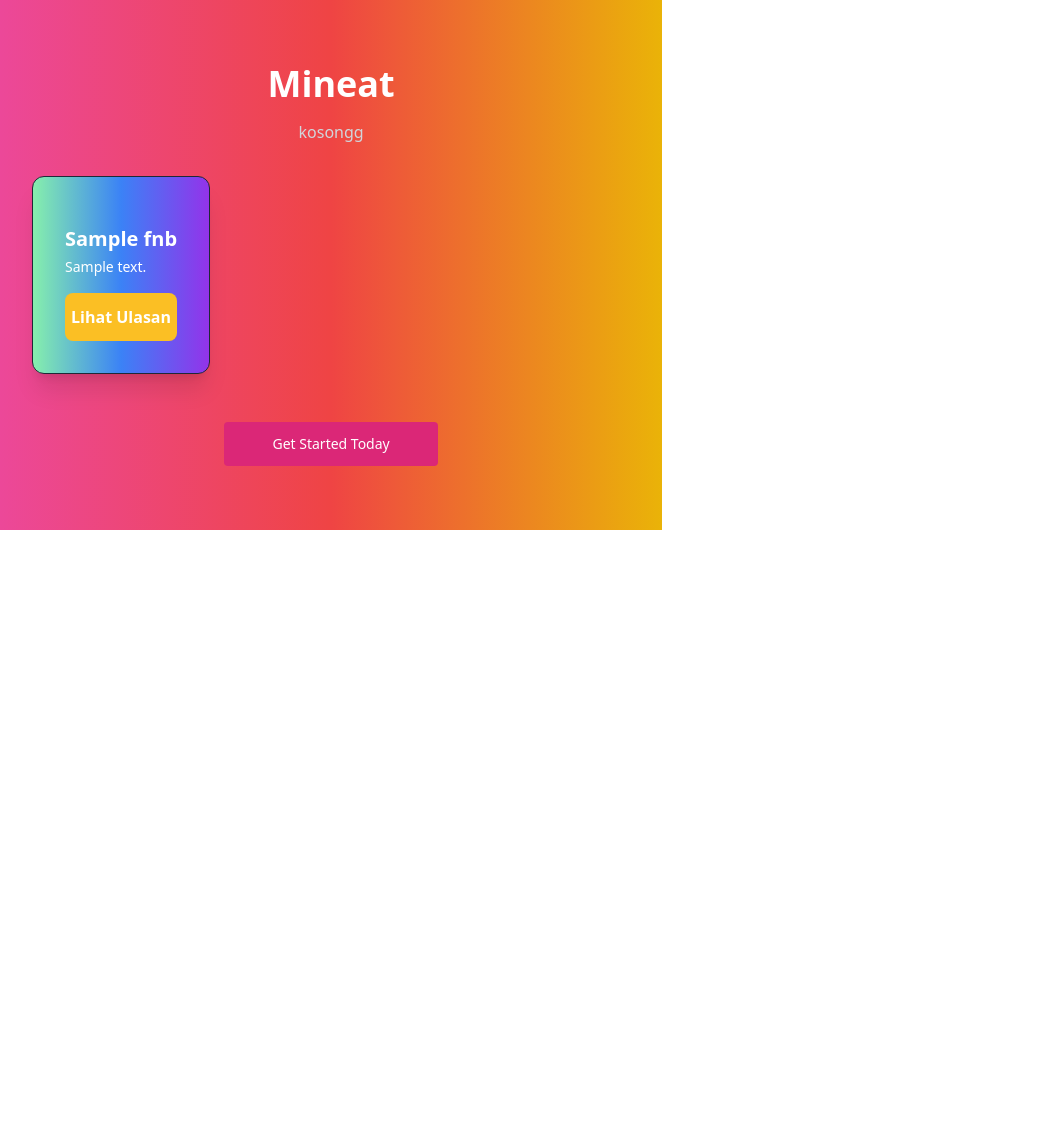
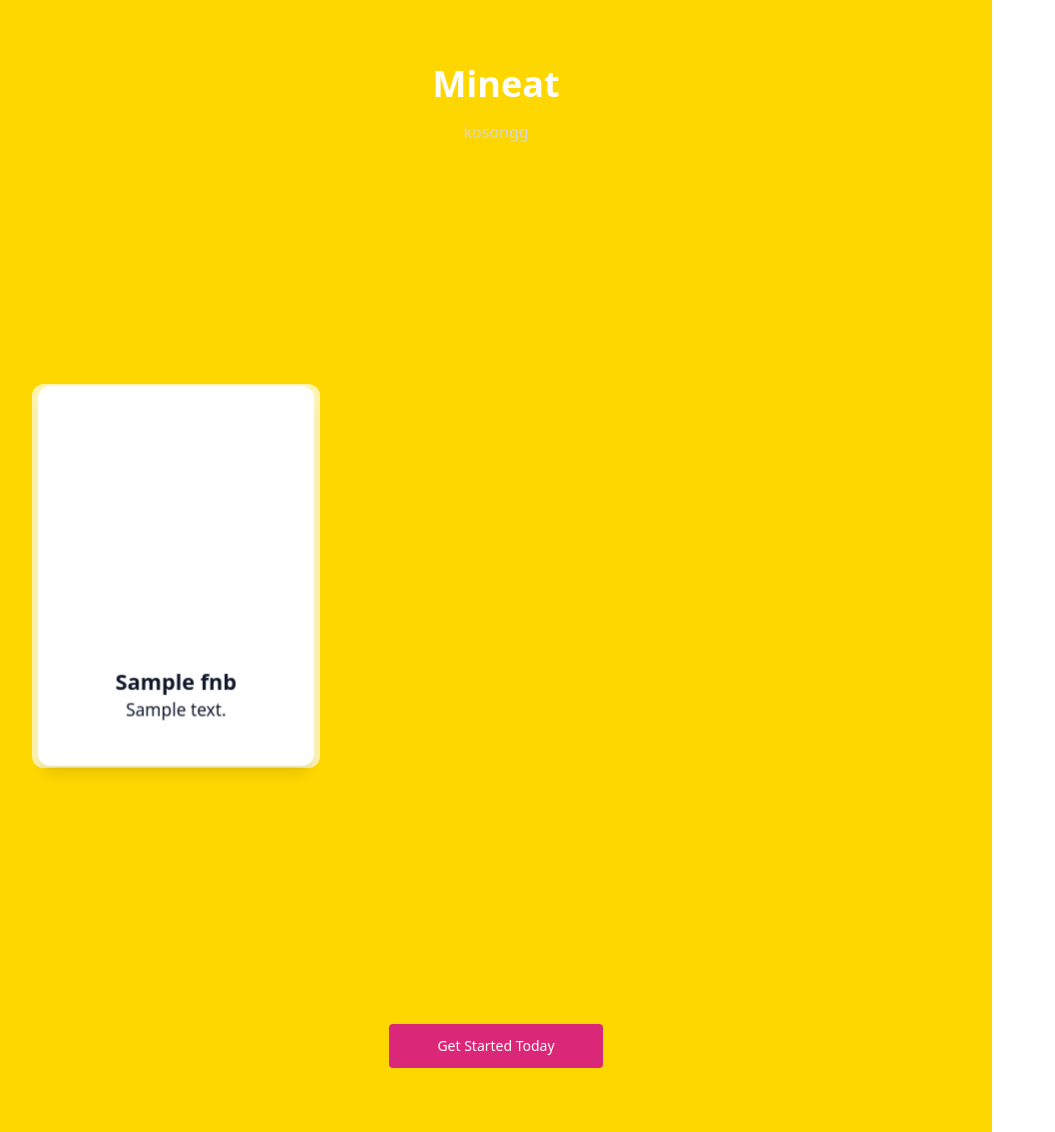
Before and after one commit to C04-PBP/mineat, a Django app: template fnb/templates/fnb_kosong.html in a window 1280 px wide. Shown: the whole page, without its empty margins (0-1055 px from the left). Before the commit the page ends 530 px from the top, so only its background shows below. Run offline with Django 5.2, Linux system fonts and the light colour scheme; the template is opened without the code that fills it: values that come from a table or form of the project are taken from there, others are empty; tables that the repository leaves empty hold one stand-in row (values such as "Sample post"); some libraries are stand-ins or nearby versions.

Commit message:
3d food card

```diff
--- /dev/null
+++ b/fnb/templates/fnb_card.html
@@ -0,0 +1,58 @@
+{% extends 'base.html' %}
+
+{% block meta %}
+    <title>Tilt Card Example</title>
+    <style>
+        .tilt-card-container {
+            perspective: 1000px;
+        }
+        .tilt-card {
+            transform-style: preserve-3d;
+            transition: transform 0.3s ease-out;
+        }
+    </style>
+{% endblock meta %}
+
+{% block content %}
+    <div class="text-slate-900 h-screen grid place-content-center">
+        <!-- bg-gradient-to-br from-indigo-500 to-violet-500 ditaro sebelum text -->
+        <div class="tilt-card-container">
+            <div class="tilt-card relative h-96 w-72 rounded-xl bg-gradient-to-br from-[#FFF3B0] to-[#FFF3B0]">
+                <!-- <svg xmlns="http://www.w3.org/2000/svg" class="mx-auto text-4xl" fill="none" viewBox="0 0 24 24" stroke="currentColor">
+                    <path stroke-linecap="round" stroke-linejoin="round" stroke-width="2" d="M10 6h4M10 12h4m-6 6h8m2 4H6a2 2 0 01-2-2V6a2 2 0 012-2h8l6 6v12a2 2 0 01-2 2z" />
+                </svg> -->
+                <div class="absolute inset-4 grid place-content-center rounded-xl bg-white shadow-lg" style="transform: translateZ(75px);">
+                    <div class="absolute bottom-10 w-full">
+                        <p class="text-center text-xl font-bold" style="transform: translateZ(50px);">{{ fnb.name }}</p>
+                        <p class="text-center text-l" style="transform: translateZ(50px);">{{ fnb.description }}</p>
+                    </div>
+                </div>
+            </div>
+        </div>
+    </div>
+
+    <script>
+        // Vanilla JS for handling mousemove for the tilt effect
+        const tiltCard = document.querySelector('.tilt-card');
+        const ROTATION_RANGE = 32.5;
+        const HALF_ROTATION_RANGE = 32.5 / 2;
+
+        tiltCard.addEventListener('mousemove', (e) => {
+            const rect = tiltCard.getBoundingClientRect();
+            const width = rect.width;
+            const height = rect.height;
+
+            const mouseX = (e.clientX - rect.left) * ROTATION_RANGE;
+            const mouseY = (e.clientY - rect.top) * ROTATION_RANGE;
+
+            const rX = (mouseY / height - HALF_ROTATION_RANGE) * -1;
+            const rY = mouseX / width - HALF_ROTATION_RANGE;
+
+            tiltCard.style.transform = `rotateX(${rX}deg) rotateY(${rY}deg)`;
+        });
+
+        tiltCard.addEventListener('mouseleave', () => {
+            tiltCard.style.transform = 'rotateX(0deg) rotateY(0deg)';
+        });
+    </script>
+{% endblock content %}
--- a/fnb/templates/fnb_kosong.html
+++ b/fnb/templates/fnb_kosong.html
@@ -7,7 +7,7 @@
 
 <div class="flex flex-row gap-4">
 
-  <section class="bg-gradient-to-r from-pink-500 via-red-500 to-yellow-500 text-white">
+  <section class="bg-[#FFD700] text-white">
       <div class="mx-auto max-w-screen-xl px-4 py-8 sm:px-6 sm:py-12 lg:px-8 lg:py-16">
         <div class="mx-auto max-w-lg text-center">
           <h2 class="text-3xl font-bold sm:text-4xl">Mineat</h2>
@@ -20,28 +20,20 @@
         <!-- Mulai iterasi makanan -->
         <div class="mt-8 grid grid-cols-1 gap-8 md:grid-cols-2 lg:grid-cols-3">
           {% for fnb in fnbs %}
-        <div
-          class="bg-gradient-to-r from-green-300 via-blue-500 to-purple-600 block rounded-xl border border-gray-800 p-8 shadow-xl transition hover:border-black-500/10 hover:shadow-red-500/10">
+              <a href='{% url "review:show_review" %}?id={{ fnb.id }}'>
+              {% include "fnb_card.html" with fnb=fnb %}
 
-          <h2 class="mt-4 text-xl font-bold text-white">{{ fnb.name }}</h2>
-
-          <p class="mt-1 text-sm text-white mb-4">
-            {{ fnb.description }}
-          </p>
-
-          <!-- Tombol yang menggunakan JavaScript untuk redirect ke halaman review -->
-          <a href='{% url "review:show_review" %}?id={{ fnb.id }}'>
-          <button type="button" class="bg-amber-400 text-white font-semibold px-1 py-3 rounded-lg hover:bg-amber-500 transition duration-300 ease-in-out w-full">
-            Lihat Ulasan
-          </button></a>
+              </a>
+          {% endfor %}
 
         </div>
-        {% endfor %}
-      </div>
+        <!-- Selesai Iterasi -->
 
         <div class="mt-12 text-center">
-        <a href="#"
-          class="inline-block rounded bg-pink-600 px-12 py-3 text-sm font-medium text-white transition hover:bg-pink-700 focus:outline-none focus:ring focus:ring-yellow-400">
+          <a
+            href="#"
+            class="inline-block rounded bg-pink-600 px-12 py-3 text-sm font-medium text-white transition hover:bg-pink-700 focus:outline-none focus:ring focus:ring-yellow-400"
+          >
             Get Started Today
           </a>
         </div>
--- a/ingredient/templates/show_filter.html
+++ b/ingredient/templates/show_filter.html
@@ -1,4 +1,5 @@
 {% extends 'base.html' %}
+{% load static %}
 {% block meta %}
 <title>Filter</title>
 {% endblock meta %}
@@ -70,6 +71,8 @@
 }
 </style>
 
+<script src="{% static 'js/fnb_card.js' %}"></script>
+
 <script>
     // Get the submit button element
 // Initialize an array to store selected ingredients
@@ -114,6 +117,8 @@ function sendSelectedIngredients(selectedIngredients) {
     .then(data => {
         // Update the content of the page with the new HTML
         document.getElementById('result').innerHTML = data.html;
+        // Reinitialize tilt effect after updating content dynamically
+        initializeTiltEffect();
     })
     .catch((error) => {
         console.error("Error recording ingredients:", error);
--- a/ingredient/urls.py
+++ b/ingredient/urls.py
@@ -1,6 +1,6 @@
 from django.urls import path
 from ingredient.views import (
-    show_filter,record_ingredients
+    show_filter,record_ingredients,show_card
     )
 
 
@@ -9,4 +9,5 @@ app_name = 'ingredient'
 urlpatterns = [
     path('', show_filter, name='show_filter'),
     path('record_ingredients/', record_ingredients, name='record_ingredients'),
+    path("product_card/",show_card)
 ]
--- a/ingredient/views.py
+++ b/ingredient/views.py
@@ -65,6 +65,9 @@ def record_ingredients(request):
             return JsonResponse({"status": "error", "message": str(e)})
     return JsonResponse({"status": "error", "message": "Invalid request"})
 
+def show_card(request):
+    return render(request,"nyoba2.html")
+
 def show_fnb_json(request):
     data = Fnb.objects.all()
     return HttpResponse(serializers.serialize("json", data), content_type="application/json")
```
Lines whose indentation alone changed are shown as unchanged.
